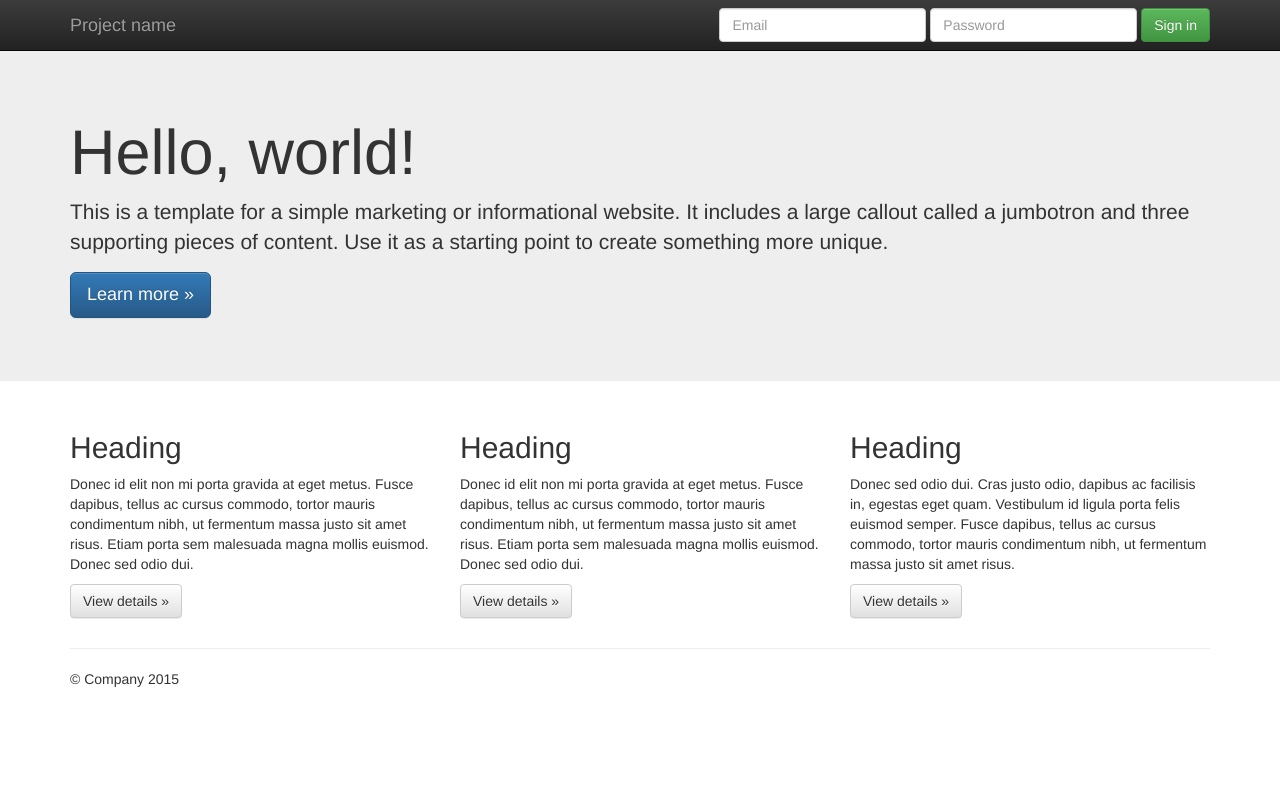
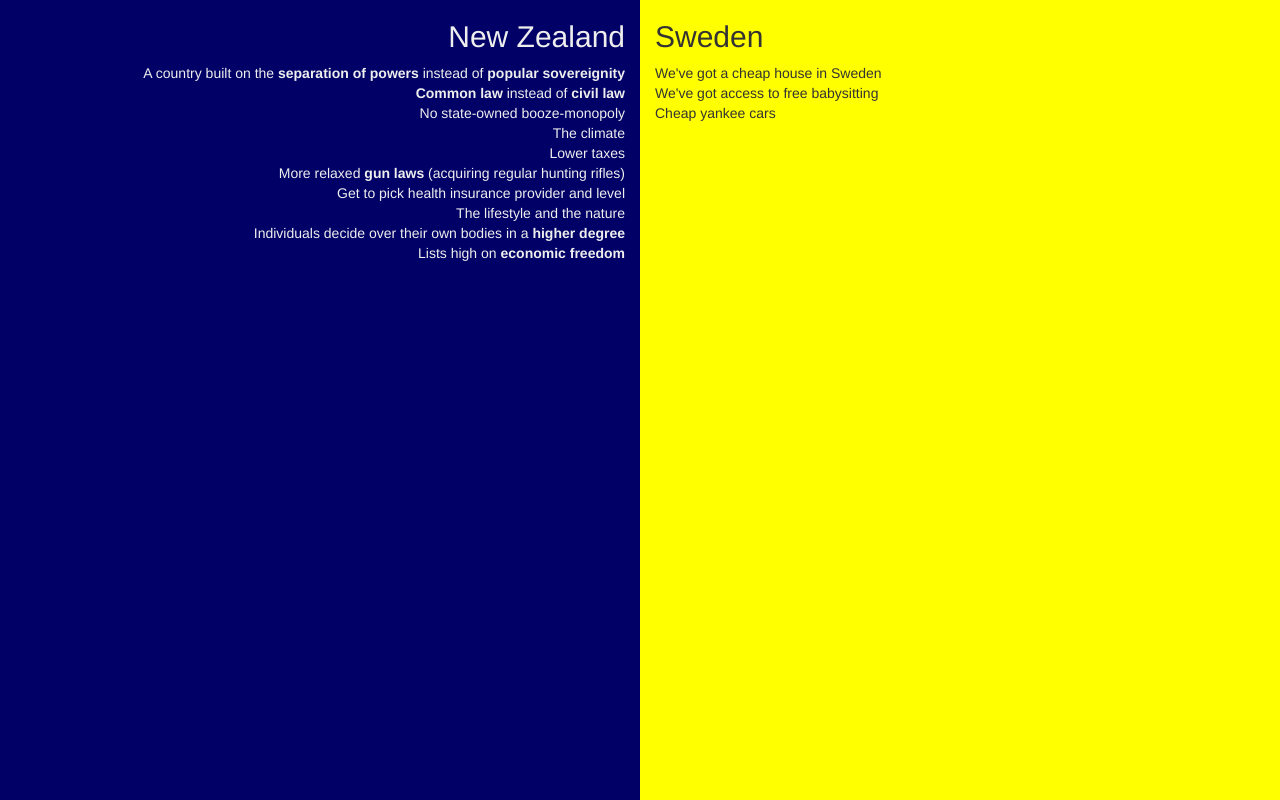
Before and after one commit to kabo/whynz.se, a plain HTML site: page index.html in a window 1280 px wide. Drawn offline with nearby package versions, Linux system fonts and the light colour scheme.

Commit message:
starting point

```diff
--- a/css/main.css
+++ b/css/main.css
@@ -3,3 +3,35 @@
 /* ==========================================================================
    Author's custom styles
    ========================================================================== */
+
+html,body {
+  padding: 0;
+  height: 100%;
+}
+
+.container-fluid, .row, .half {
+  height: 100%;
+}
+
+#half-nz {
+  background-color: #006;
+  text-align: right;
+  color: #EEE;
+  /*background-image: url("../img/new-zealand1.svg");*/
+}
+#half-se {
+  background-color: #FF0;
+  /*background-image: url("../img/sweden1.svg");*/
+}
+#half-nz a {
+  color: #EEE;
+  font-weight: bold;
+}
+
+ul {
+  padding: 0;
+  list-style-type: none;
+}
+ul li {
+
+}
--- a/index.html
+++ b/index.html
@@ -27,65 +27,46 @@
         <!--[if lt IE 8]>
             <p class="browserupgrade">You are using an <strong>outdated</strong> browser. Please <a href="http://browsehappy.com/">upgrade your browser</a> to improve your experience.</p>
         <![endif]-->
-    <nav class="navbar navbar-inverse navbar-fixed-top" role="navigation">
-      <div class="container">
-        <div class="navbar-header">
-          <button type="button" class="navbar-toggle collapsed" data-toggle="collapse" data-target="#navbar" aria-expanded="false" aria-controls="navbar">
-            <span class="sr-only">Toggle navigation</span>
-            <span class="icon-bar"></span>
-            <span class="icon-bar"></span>
-            <span class="icon-bar"></span>
-          </button>
-          <a class="navbar-brand" href="#">Project name</a>
-        </div>
-        <div id="navbar" class="navbar-collapse collapse">
-          <form class="navbar-form navbar-right" role="form">
-            <div class="form-group">
-              <input type="text" placeholder="Email" class="form-control">
-            </div>
-            <div class="form-group">
-              <input type="password" placeholder="Password" class="form-control">
-            </div>
-            <button type="submit" class="btn btn-success">Sign in</button>
-          </form>
-        </div><!--/.navbar-collapse -->
-      </div>
-    </nav>
 
-    <!-- Main jumbotron for a primary marketing message or call to action -->
-    <div class="jumbotron">
-      <div class="container">
-        <h1>Hello, world!</h1>
-        <p>This is a template for a simple marketing or informational website. It includes a large callout called a jumbotron and three supporting pieces of content. Use it as a starting point to create something more unique.</p>
-        <p><a class="btn btn-primary btn-lg" href="#" role="button">Learn more &raquo;</a></p>
-      </div>
-    </div>
-
-    <div class="container">
+    <div class="container-fluid">
       <!-- Example row of columns -->
       <div class="row">
-        <div class="col-md-4">
-          <h2>Heading</h2>
-          <p>Donec id elit non mi porta gravida at eget metus. Fusce dapibus, tellus ac cursus commodo, tortor mauris condimentum nibh, ut fermentum massa justo sit amet risus. Etiam porta sem malesuada magna mollis euismod. Donec sed odio dui. </p>
-          <p><a class="btn btn-default" href="#" role="button">View details &raquo;</a></p>
+        <div class="col-md-6 half" id="half-nz">
+          <h2>New Zealand</h2>
+          <ul>
+            <li>A country built on the <a href="https://en.wikipedia.org/wiki/Separation_of_powers" target="_blank">separation of powers</a> instead of <a href="https://en.wikipedia.org/wiki/Popular_sovereignty" target="_blank">popular sovereignity</a></li>
+            <li><a href="https://en.wikipedia.org/wiki/Common_law" target="_blank">Common law</a> instead of <a href="https://en.wikipedia.org/wiki/Civil_law_%28legal_system%29" target="_blank">civil law</a></li>
+            <li>No state-owned booze-monopoly</li>
+            <li>The climate</li>
+            <li>Lower taxes</li>
+            <li>More relaxed <a href="https://en.wikipedia.org/wiki/Gun_politics_in_New_Zealand" target="_blank">gun laws</a> (acquiring regular hunting rifles)</li>
+            <li>Get to pick health insurance provider and level</li>
+            <li>The lifestyle and the nature</li>
+            <li>Individuals decide over their own bodies in a <a href="https://en.wikipedia.org/wiki/Prostitution_in_New_Zealand" target="_blank">higher degree</a></li>
+            <li>Lists high on <a href="http://www.heritage.org/index/visualize?countries=newzealand|sweden&src=country" target="_blank">economic freedom</a></li>
+            <li></li>
+            <li></li>
+            <li></li>
+            <li></li>
+          </ul>
         </div>
-        <div class="col-md-4">
-          <h2>Heading</h2>
-          <p>Donec id elit non mi porta gravida at eget metus. Fusce dapibus, tellus ac cursus commodo, tortor mauris condimentum nibh, ut fermentum massa justo sit amet risus. Etiam porta sem malesuada magna mollis euismod. Donec sed odio dui. </p>
-          <p><a class="btn btn-default" href="#" role="button">View details &raquo;</a></p>
+        <div class="col-md-6 half" id="half-se">
+          <h2>Sweden</h2>
+          <ul>
+            <li>We've got a cheap house in Sweden</li>
+            <li>We've got access to free babysitting</li>
+            <li>Cheap yankee cars</li>
+            <li></li>
+            <li></li>
+            <li></li>
+            <li></li>
+          </ul>
        </div>
-        <div class="col-md-4">
-          <h2>Heading</h2>
-          <p>Donec sed odio dui. Cras justo odio, dapibus ac facilisis in, egestas eget quam. Vestibulum id ligula porta felis euismod semper. Fusce dapibus, tellus ac cursus commodo, tortor mauris condimentum nibh, ut fermentum massa justo sit amet risus.</p>
-          <p><a class="btn btn-default" href="#" role="button">View details &raquo;</a></p>
-        </div>
       </div>
 
-      <hr>
-
-      <footer>
-        <p>&copy; Company 2015</p>
-      </footer>
+      <!--<footer>
+        <p></p>
+      </footer>-->
     </div> <!-- /container -->        <script src="//ajax.googleapis.com/ajax/libs/jquery/1.11.2/jquery.min.js"></script>
         <script>window.jQuery || document.write('<script src="js/vendor/jquery-1.11.2.min.js"><\/script>')</script>
 
```
Also changed, not shown: img/new-zealand1.svg (added), img/sweden1.svg (added).
